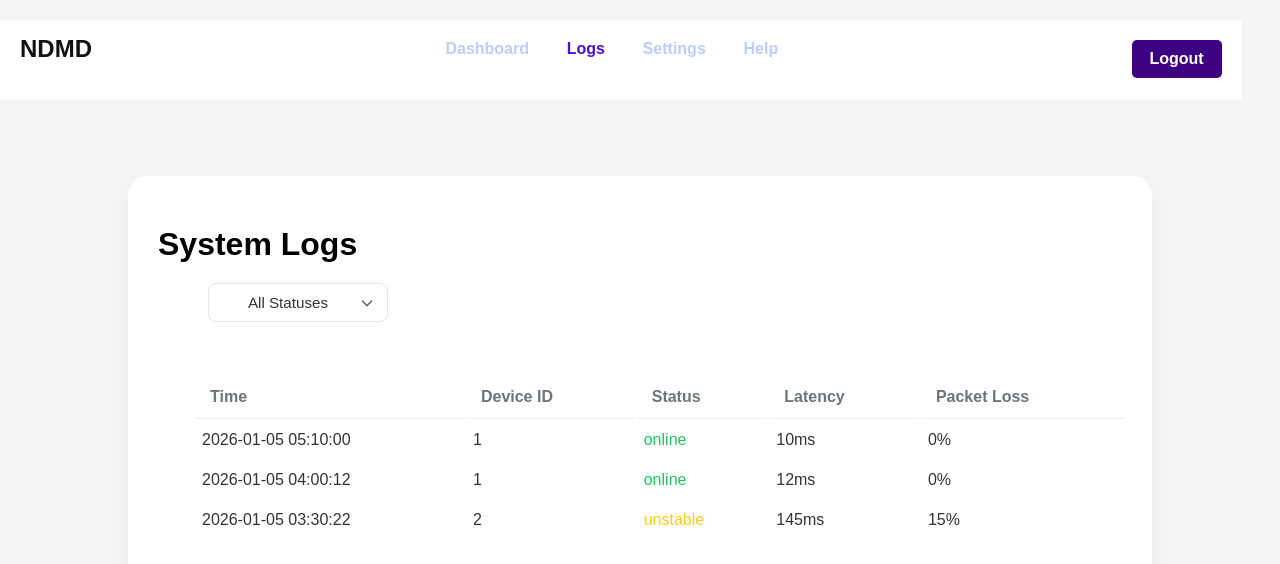
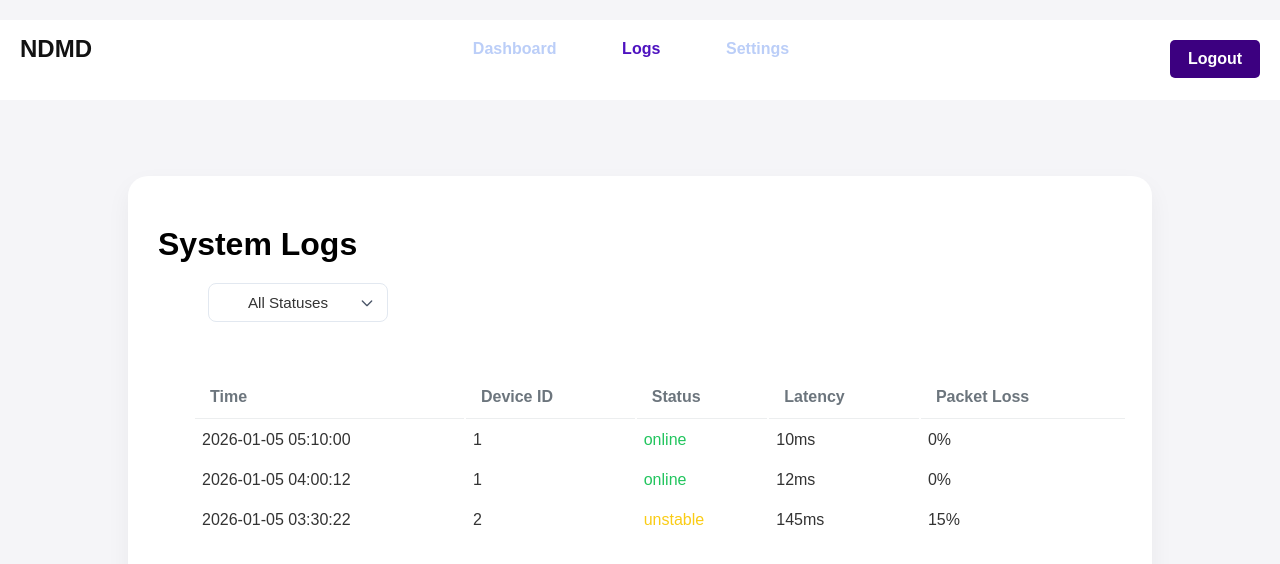
Before and after one commit to LealemTse/Network-Devices-Monitoring-Dashboard-NDMD-, a React (Vite) app in the folder frontend/: page /logs in a window 1280 px wide. Shown: the top 564 px of the page. Built offline with nearby package versions, Linux system fonts and the light colour scheme; data requests are answered from the project's data file.

Commit message:
info display functionality

```diff
--- a/frontend/src/App.jsx
+++ b/frontend/src/App.jsx
@@ -27,7 +27,6 @@ function App() {
         <Route path="forgot_password" element={<ForgotPassword />} />
         <Route path="logs" element={<Logs />} />
         <Route path="settings" element={<Settings />} />
-        <Route path="help" element={<Help />} />
       </Route>
     )
   );
--- a/frontend/src/components/DeviceTable.jsx
+++ b/frontend/src/components/DeviceTable.jsx
@@ -61,6 +61,7 @@ const AddDeviceModal = ({ isOpen, onAdd, onCancel }) => {
         <form onSubmit={handleSubmit} className="add-form">
           <label className="labels">Name: </label>
           <input
+            title="Enter Device Name"
             className="input-field"
             placeholder="Name"
             value={name}
@@ -69,6 +70,7 @@ const AddDeviceModal = ({ isOpen, onAdd, onCancel }) => {
           />
           <label className="labels">IP Address: </label>
           <input
+            title="Enter device IP Address "
             className="input-field"
             placeholder="IP Address"
             value={ip}
@@ -77,6 +79,7 @@ const AddDeviceModal = ({ isOpen, onAdd, onCancel }) => {
           />
           <label className="labels">MAC Address: </label>
           <input
+          title="Enter the MAC Address"
             className="input-field"
             placeholder="MAC Address"
             value={mac}
--- a/frontend/src/components/Navbar.jsx
+++ b/frontend/src/components/Navbar.jsx
@@ -64,9 +64,10 @@ export default function Navbar() {
         <li className="link" onClick={() => setIsOpen(false)}>
           <NavLink to="/settings">Settings</NavLink>
         </li>
-        <li className="link" onClick={() => setIsOpen(false)}>
+        {/* <li className="link" onClick={() => setIsOpen(false)}>
           <NavLink to="/help">Help</NavLink>
-        </li>
+          <div> Help </div>
+        </li> */}
         <li className="mobile-only">
           {/* Mobile Logout trigger */}
           <button className="logout" onClick={() => setShowModal(true)}>
--- a/frontend/src/index.css
+++ b/frontend/src/index.css
@@ -402,7 +402,7 @@ body {
   justify-self: center;
   color: var(--font-color);
   height: 10vh;
-  width: 97%;
+  width: 100%;
   padding: 10px 20px;
   margin-top: 20px;
   justify-content: space-between;
@@ -514,7 +514,7 @@ body {
   flex-direction: column;
   background-color: #f5f5f8;
   gap: 1rem;
-  padding: 1rem;
+  padding: 0 1rem 1rem;
   width: 100%;
   min-height: 100vh;
   overflow-x: hidden;
--- a/frontend/src/main.jsx
+++ b/frontend/src/main.jsx
@@ -1,7 +1,8 @@
 import { StrictMode } from "react";
 import { createRoot } from "react-dom/client";
-import { BrowserRouter, Routes, Route } from "react-router";
 import "./index.css";
 import App from "./App.jsx";
+import { InfoProvider } from "./components/info/InfoProvider";
+import { InfoPopup } from "./components/info/InfoPopup";
 
 createRoot(document.getElementById("root")).render(<App />);
--- a/frontend/src/pages/ForgotPassword.jsx
+++ b/frontend/src/pages/ForgotPassword.jsx
@@ -13,6 +13,7 @@ export default function ForgotPassword() {
             Security Questions
           </label>
           <select
+            title="choose the secuirity question you choose when signing up"
             className=" recovery-security-questions"
             name=""
             id="recovery-security-question"
@@ -33,6 +34,7 @@ export default function ForgotPassword() {
             Your Answer
           </label>
           <input
+            title="Answer the exact response you gave when signing up (capitalization matters)"
             type="password"
             className="input security-answer"
             placeholder="Type your answer here..."
--- /dev/null
+++ b/package.json
@@ -0,0 +1,5 @@
+{
+  "dependencies": {
+    "json-server": "^1.0.0-beta.3"
+  }
+}
```
Also changed, not shown: 1 other file (tests, documents, lock files or other folders).
